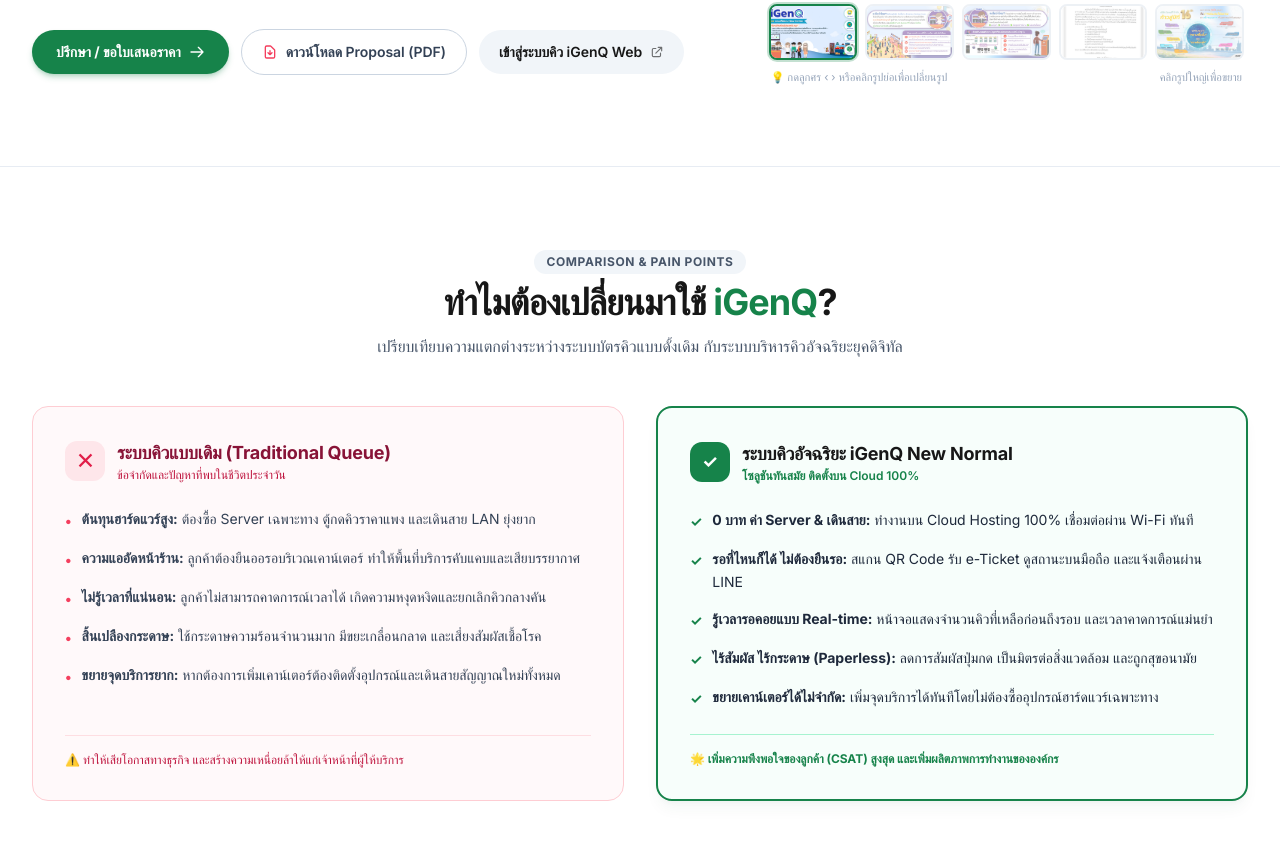
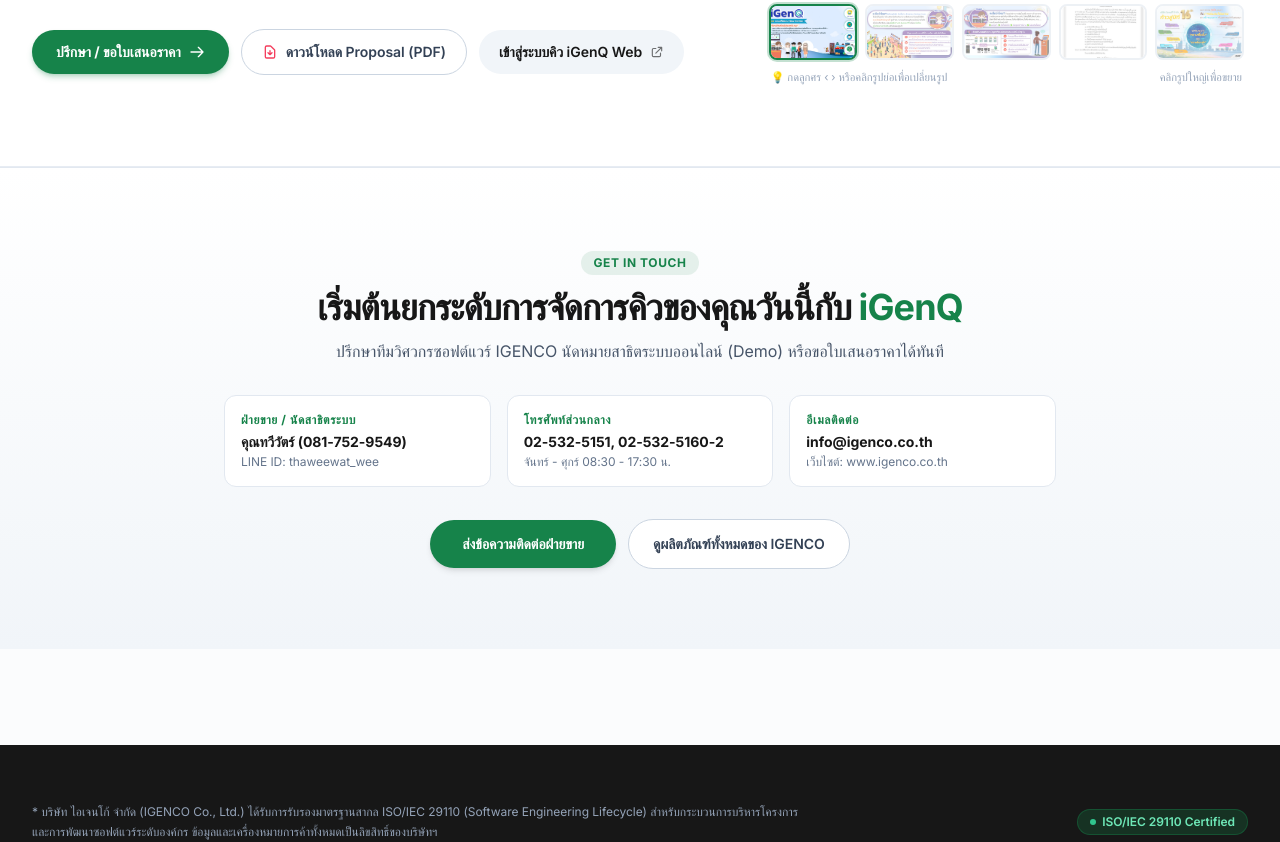
Before and after one commit to txnpon2/igengo, a Nuxt app: page /products/igenq in a window 1280 px wide. Shown: the part 567-1409 px from the top of the page. Built offline with nearby package versions, Linux system fonts and the light colour scheme; a web font is replaced by a local one.

Commit message:
feat(igenq): remove comparison and pain points section per user request

```diff
--- a/pages/products/igenq.vue
+++ b/pages/products/igenq.vue
@@ -335,114 +335,7 @@ useSeoMeta({
       </div>
     </header>
 
-    <!-- Section 1: Comparison - ปัญหาของระบบคิวเดิม vs iGenQ New Normal -->
-    <section class="py-16 sm:py-20 bg-white border-b border-slate-200">
-      <div class="wrap">
-
-        <div class="text-center max-w-3xl mx-auto mb-12">
-          <span class="inline-block px-3 py-1 rounded-full bg-slate-100 text-slate-600 text-xs font-heading font-bold uppercase tracking-wider mb-2">
-            Comparison & Pain Points
-          </span>
-          <h2 class="text-2xl sm:text-4xl font-extrabold font-heading text-[#171717] tracking-tight">
-            ทำไมต้องเปลี่ยนมาใช้ <span class="text-[#16834A]">iGenQ</span>?
-          </h2>
-          <p class="mt-3 text-slate-600 text-sm sm:text-base">
-            เปรียบเทียบความแตกต่างระหว่างระบบบัตรคิวแบบดั้งเดิม กับระบบบริหารคิวอัจฉริยะยุคดิจิทัล
-          </p>
-        </div>
-
-        <div class="grid grid-cols-1 md:grid-cols-2 gap-8 items-stretch">
-
-          <!-- Traditional Queue (จุดอ่อนของระบบเดิม) -->
-          <div class="rounded-2xl border border-rose-200 bg-rose-50/40 p-6 sm:p-8 flex flex-col justify-between">
-            <div>
-              <div class="flex items-center gap-3 mb-6">
-                <div class="w-10 h-10 rounded-xl bg-rose-500/10 text-rose-600 flex items-center justify-center font-bold text-lg shrink-0">
-                  ✕
-                </div>
-                <div>
-                  <h3 class="text-lg font-bold font-heading text-rose-900">ระบบคิวแบบเดิม (Traditional Queue)</h3>
-                  <p class="text-xs text-rose-700">ข้อจำกัดและปัญหาที่พบในชีวิตประจำวัน</p>
-                </div>
-              </div>
-
-              <ul class="space-y-3.5 text-sm text-slate-700">
-                <li class="flex items-start gap-2.5">
-                  <span class="text-rose-500 font-bold mt-0.5">•</span>
-                  <span><strong>ต้นทุนฮาร์ดแวร์สูง:</strong> ต้องซื้อ Server เฉพาะทาง ตู้กดคิวราคาแพง และเดินสาย LAN ยุ่งยาก</span>
-                </li>
-                <li class="flex items-start gap-2.5">
-                  <span class="text-rose-500 font-bold mt-0.5">•</span>
-                  <span><strong>ความแออัดหน้าร้าน:</strong> ลูกค้าต้องยืนออรอบริเวณเคาน์เตอร์ ทำให้พื้นที่บริการคับแคบและเสียบรรยากาศ</span>
-                </li>
-                <li class="flex items-start gap-2.5">
-                  <span class="text-rose-500 font-bold mt-0.5">•</span>
-                  <span><strong>ไม่รู้เวลาที่แน่นอน:</strong> ลูกค้าไม่สามารถคาดการณ์เวลาได้ เกิดความหงุดหงิดและยกเลิกคิวกลางคัน</span>
-                </li>
-                <li class="flex items-start gap-2.5">
-                  <span class="text-rose-500 font-bold mt-0.5">•</span>
-                  <span><strong>สิ้นเปลืองกระดาษ:</strong> ใช้กระดาษความร้อนจำนวนมาก มีขยะเกลื่อนกลาด และเสี่ยงสัมผัสเชื้อโรค</span>
-                </li>
-                <li class="flex items-start gap-2.5">
-                  <span class="text-rose-500 font-bold mt-0.5">•</span>
-                  <span><strong>ขยายจุดบริการยาก:</strong> หากต้องการเพิ่มเคาน์เตอร์ต้องติดตั้งอุปกรณ์และเดินสายสัญญาณใหม่ทั้งหมด</span>
-                </li>
-              </ul>
-            </div>
-
-            <div class="mt-6 pt-4 border-t border-rose-200/60 text-xs text-rose-700 font-medium">
-              ⚠️ ทำให้เสียโอกาสทางธุรกิจ และสร้างความเหนื่อยล้าให้แก่เจ้าหน้าที่ผู้ให้บริการ
-            </div>
-          </div>
-
-          <!-- iGenQ Smart Solution -->
-          <div class="rounded-2xl border-2 border-[#16834A] bg-emerald-50/40 p-6 sm:p-8 flex flex-col justify-between shadow-lg shadow-emerald-900/5">
-            <div>
-              <div class="flex items-center gap-3 mb-6">
-                <div class="w-10 h-10 rounded-xl bg-[#16834A] text-white flex items-center justify-center font-bold text-lg shrink-0">
-                  ✓
-                </div>
-                <div>
-                  <h3 class="text-lg font-bold font-heading text-[#171717]">ระบบคิวอัจฉริยะ iGenQ New Normal</h3>
-                  <p class="text-xs text-[#16834A] font-semibold">โซลูชันทันสมัย ติดตั้งบน Cloud 100%</p>
-                </div>
-              </div>
-
-              <ul class="space-y-3.5 text-sm text-slate-800">
-                <li class="flex items-start gap-2.5">
-                  <span class="text-[#16834A] font-bold mt-0.5">✓</span>
-                  <span><strong>0 บาท ค่า Server & เดินสาย:</strong> ทำงานบน Cloud Hosting 100% เชื่อมต่อผ่าน Wi-Fi ทันที</span>
-                </li>
-                <li class="flex items-start gap-2.5">
-                  <span class="text-[#16834A] font-bold mt-0.5">✓</span>
-                  <span><strong>รอที่ไหนก็ได้ ไม่ต้องยืนรอ:</strong> สแกน QR Code รับ e-Ticket ดูสถานะบนมือถือ และแจ้งเตือนผ่าน LINE</span>
-                </li>
-                <li class="flex items-start gap-2.5">
-                  <span class="text-[#16834A] font-bold mt-0.5">✓</span>
-                  <span><strong>รู้เวลารอคอยแบบ Real-time:</strong> หน้าจอแสดงจำนวนคิวที่เหลือก่อนถึงรอบ และเวลาคาดการณ์แม่นยำ</span>
-                </li>
-                <li class="flex items-start gap-2.5">
-                  <span class="text-[#16834A] font-bold mt-0.5">✓</span>
-                  <span><strong>ไร้สัมผัส ไร้กระดาษ (Paperless):</strong> ลดการสัมผัสปุ่มกด เป็นมิตรต่อสิ่งแวดล้อม และถูกสุขอนามัย</span>
-                </li>
-                <li class="flex items-start gap-2.5">
-                  <span class="text-[#16834A] font-bold mt-0.5">✓</span>
-                  <span><strong>ขยายเคาน์เตอร์ได้ไม่จำกัด:</strong> เพิ่มจุดบริการได้ทันทีโดยไม่ต้องซื้ออุปกรณ์ฮาร์ดแวร์เฉพาะทาง</span>
-                </li>
-              </ul>
-            </div>
-
-            <div class="mt-6 pt-4 border-t border-emerald-200 text-xs text-[#16834A] font-bold">
-              🌟 เพิ่มความพึงพอใจของลูกค้า (CSAT) สูงสุด และเพิ่มผลิตภาพการทำงานขององค์กร
-            </div>
-          </div>
-
-        </div>
-
-      </div>
-    </section>
-
-    <!-- Section 2: Contact & Support CTA -->
+    <!-- Section 1: Contact & Support CTA -->
     <section class="py-16 sm:py-20 bg-gradient-to-b from-white to-slate-100 border-t border-slate-200 text-center">
       <div class="wrap max-w-4xl mx-auto">
         <span class="inline-block px-3 py-1 rounded-full bg-[#16834A]/10 text-[#16834A] text-xs font-heading font-bold uppercase tracking-wider mb-3">
```
